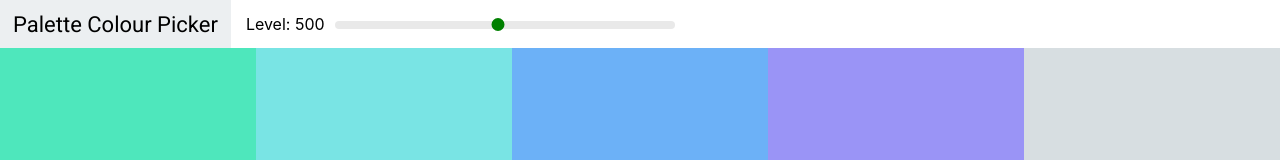
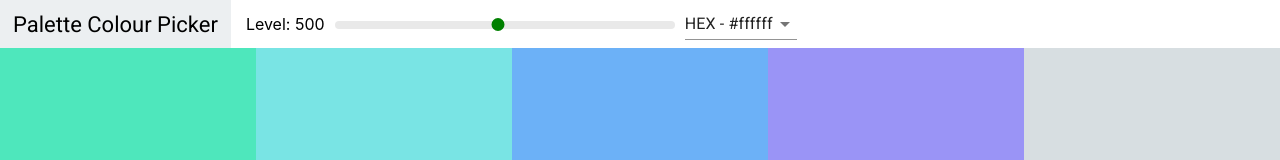
Before and after one commit to WilliamSole/React-Color-Palette, a React (Create React App) app: page /palette/flat-ui-colors-american in a window 1280 px wide. Shown: the top 160 px of the page. Built offline with nearby package versions, Linux system fonts and the light colour scheme.

Commit message:
add matrial ui and select

```diff
--- a/package.json
+++ b/package.json
@@ -3,6 +3,7 @@
   "version": "0.1.0",
   "private": true,
   "dependencies": {
+    "@material-ui/core": "^4.1.1",
     "chroma-js": "^2.0.3",
     "rc-slider": "^8.6.13",
     "react": "^16.8.6",
--- a/src/NavBar.css
+++ b/src/NavBar.css
@@ -19,7 +19,6 @@
 .logo a {
     text-decoration: none;
     color: black;
-
 }
 
 .slider {
--- a/src/NavBar.js
+++ b/src/NavBar.js
@@ -1,11 +1,28 @@
 import React, { Component } from 'react'
 import Slider from 'rc-slider';
+import Select from '@material-ui/core/Select';
+import MenuItem from '@material-ui/core/MenuItem';
 import 'rc-slider/assets/index.css';
 import './NavBar.css';
 
 class NavBar extends Component {
+    constructor(props) {
+        super(props);
+        this.state = {
+            format: 'hex'
+        }
+        this.handleChange = this.handleChange.bind(this);
+    }
+
+    handleChange(e) {
+        this.setState({ format: e.target.value }, () => {
+            this.props.handleChange(this.state.format);
+        })
+    }
+
     render() {
         const { level, changeLevel } = this.props;
+        const { format } = this.state;
         return(
             <header className='NavBar'>
                 <div className='logo'>
@@ -14,8 +31,15 @@
                 <div className='slider-container'>
                     <span>Level: { level }</span>
                     <div className='slider'>
-                        <Slider defaultValue={ level } min={100} max={900} step={100} onAfterChange={ changeLevel } />
+                        <Slider defaultValue={ level } min={ 100 } max={ 900 } step={ 100 } onAfterChange={ changeLevel } />
                     </div>
+                </div>
+                <div className='select-container'>
+                    <Select value={ format } onChange={this.handleChange }>
+                        <MenuItem value='hex'>HEX - #ffffff</MenuItem>
+                        <MenuItem value='rgb'>RGB - rgb(255, 255, 255)</MenuItem>
+                        <MenuItem value='rgba'>RGBA - rgba(255, 255, 255, 1.0)</MenuItem>
+                    </Select>
                 </div>
             </header>
         )
--- a/src/Palette.js
+++ b/src/Palette.js
@@ -7,24 +7,30 @@
     constructor(props) {
         super(props);
         this.state = {
-            level: 500
+            level: 500,
+            format: 'hex'
         }
         this.changeLevel = this.changeLevel.bind(this);
+        this.changeColorFormat = this.changeColorFormat.bind(this);
     }
 
     changeLevel(level) {
         this.setState({ level });
     }
 
+    changeColorFormat(val) {
+        this.setState({ format: val })
+    }
+
     render() {
         const { colors } = this.props.palette;
-        const { level } = this.state;
+        const { level, format } = this.state;
         const colourBoxes = colors[level].map(c => {
-            return <ColourBox key={c.name} background={c.hex} name={c.name} />
+            return <ColourBox key={c.name} background={c[format]} name={c.name} />
         })
         return(
             <div className='Palette'>
-                <NavBar level={ level } changeLevel={ this.changeLevel } />
+                <NavBar level={ level } changeLevel={ this.changeLevel } handleChange={ this.changeColorFormat } />
                 <div className='Palette-colours'>
                     {colourBoxes}
                 </div>
```
Also changed, not shown: 1 other file (tests, documents, lock files or other folders).
